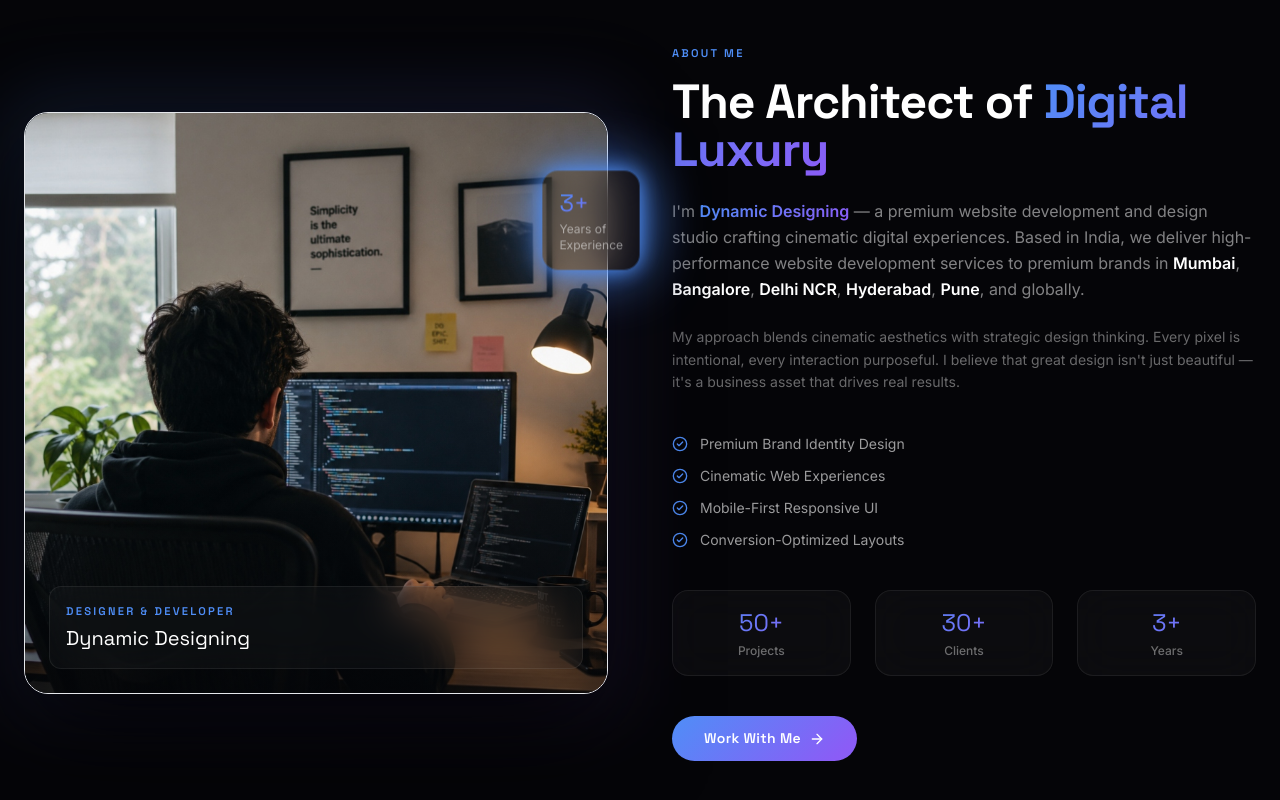
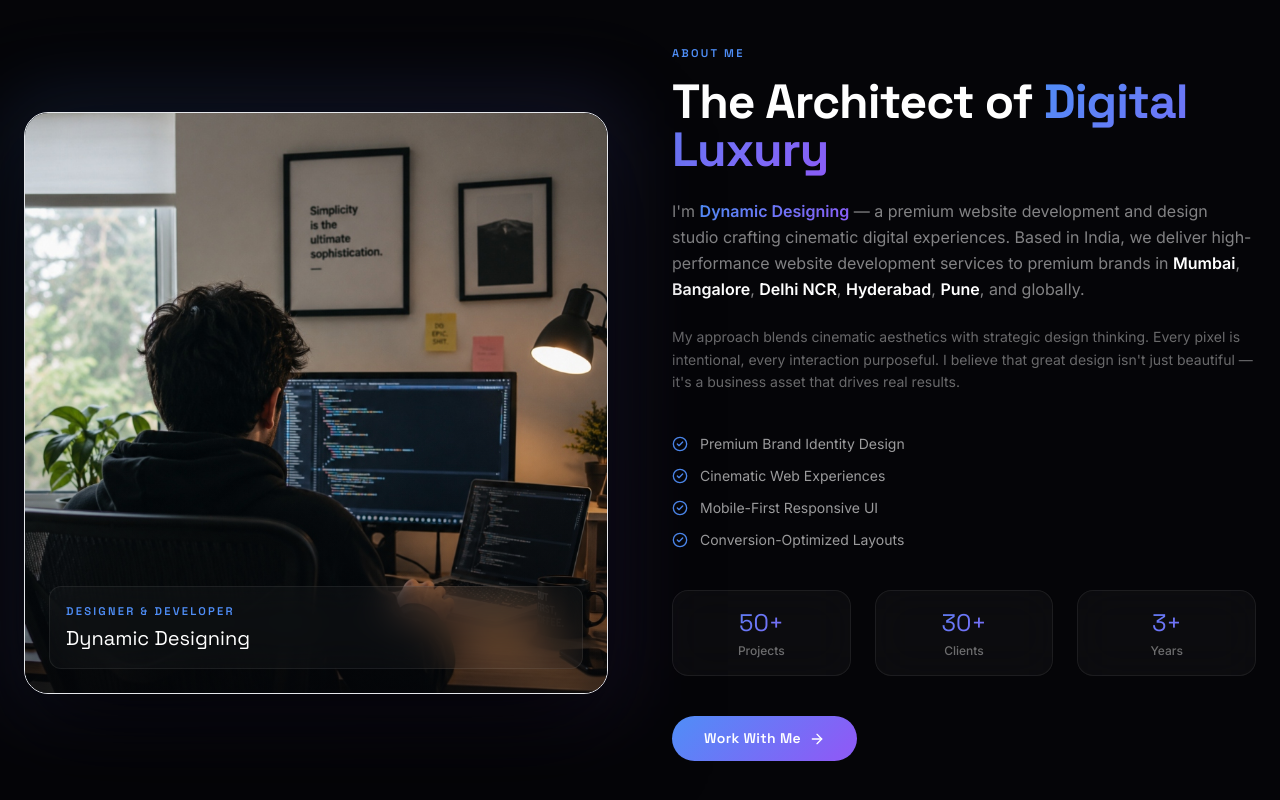
Before and after one commit to gauravnagar7504-dot/portpolio, a React (Vite) app: page / in a window 1280 px wide. Shown: the part 954-1754 px from the top of the page. Built offline with nearby package versions, Linux system fonts and the light colour scheme; no server answers.

Commit message:
fix: remove overlapping experience badge from about image container

```diff
--- a/src/components/About.jsx
+++ b/src/components/About.jsx
@@ -53,16 +53,6 @@
               </div>
             </div>
 
-            {/* Floating experience badge */}
-            <motion.div
-              animate={{ y: [0, -10, 0] }}
-              transition={{ duration: 4, repeat: Infinity, ease: 'easeInOut' }}
-              className="absolute right-0 md:-right-8 top-12 md:top-16 glass-card rounded-2xl p-4 border border-neon-blue/25 shadow-neon-blue z-10 scale-90 md:scale-100 origin-right"
-            >
-              <div className="text-2xl font-display font-800 text-gradient">3+</div>
-              <div className="text-xs text-white/50 mt-0.5">Years of</div>
-              <div className="text-xs text-white/50">Experience</div>
-            </motion.div>
           </motion.div>
 
           {/* Right: Content */}
```
